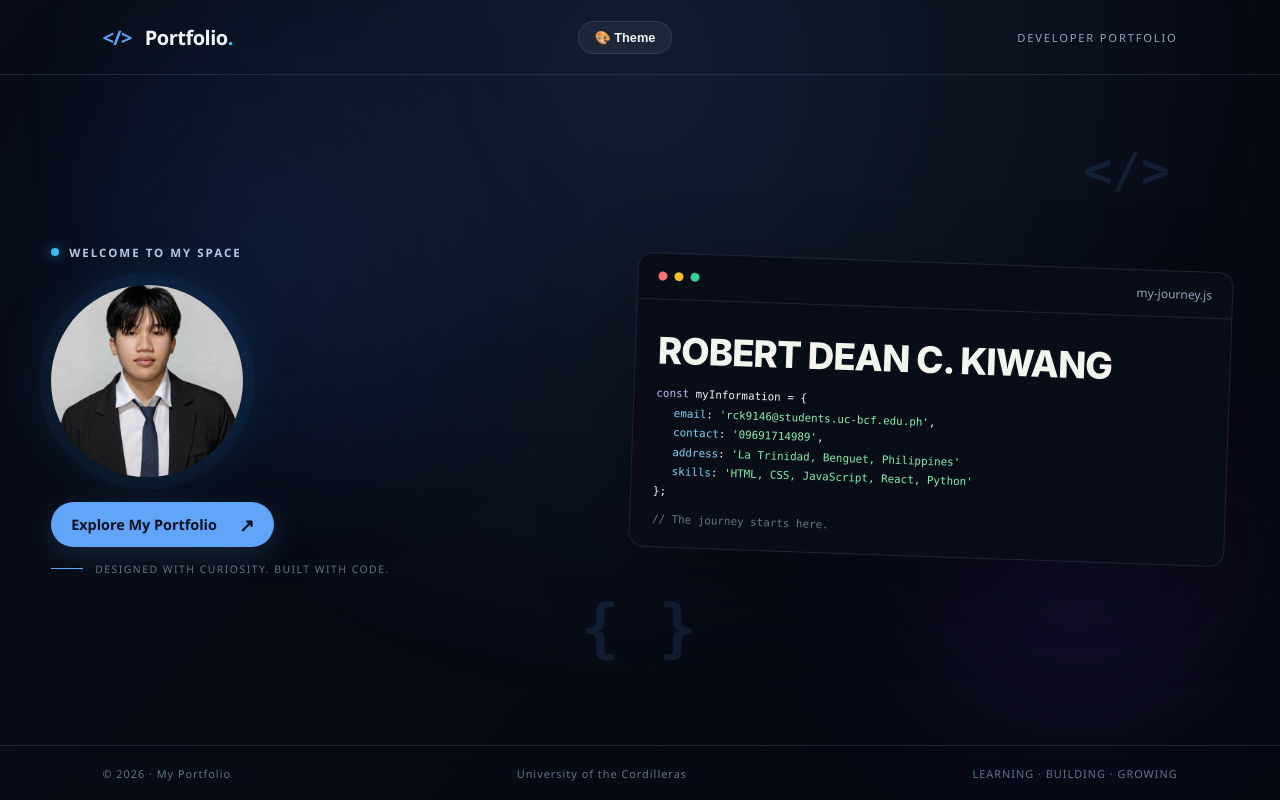
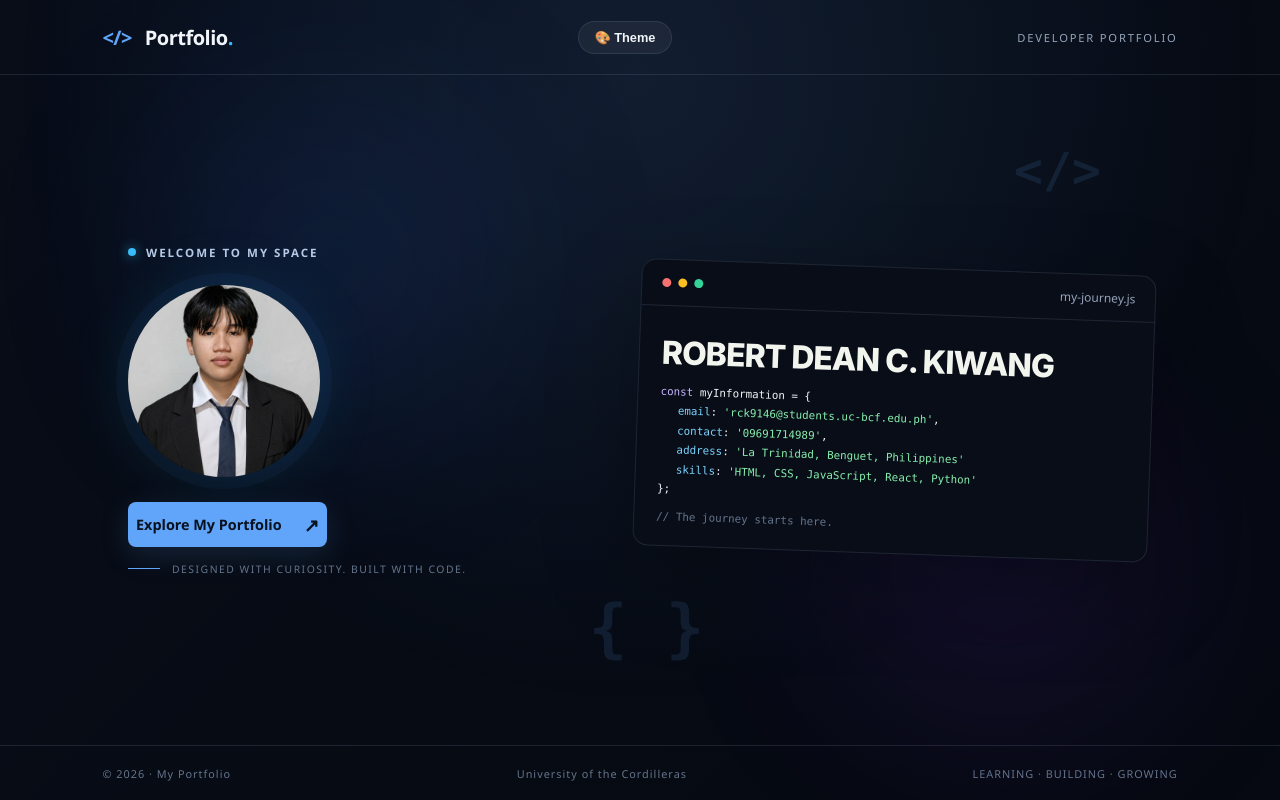
Before and after one commit to rdean-eng/My-Portfolio, a plain HTML site: page index.html in a window 1280 px wide. Drawn offline with Linux system fonts and the light colour scheme.

Commit message:
Update style.css rectangle design

```diff
--- a/style.css
+++ b/style.css
@@ -93,7 +93,7 @@ a {
 .hero {
     flex: 1;
     min-height: 0;
-    width: min(1280px, 92%); /* Widened container to fit content safely */
+     width: min(1090px, 80%); /* Widened container to fit content safely */
     margin: 0 auto;
     display: grid;
     grid-template-columns: minmax(0, 1fr) minmax(0, 1.1fr); /* Expanded second column for code window */
@@ -133,6 +133,7 @@ a {
 
 .name {
     font-size: 2.3rem;
+    font-size: 2rem;
     font-weight: 800;
     letter-spacing: -1px;
     color: #f2f5ed;
@@ -235,8 +236,8 @@ body.theme-midnight {
     gap: 22px;
     margin-top: 15px;
     margin-left: 0;
-    padding: 10px 20px;
-    border-radius: 50px;
+    padding: 10px 8px;
+    border-radius: 8px;
     background: var(--blue);
     color: #08111F;
     font-size: 0.9rem;
```
